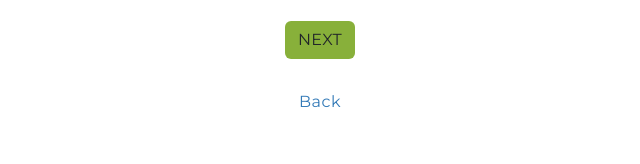
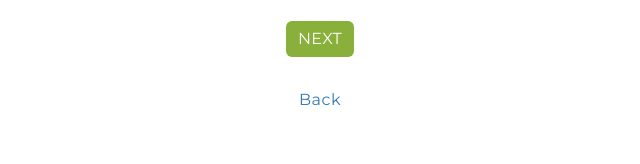
Before and after one commit to ZuhaibHunzai/spring-loans, a plain HTML site: page tabs.html in a window 1280 px wide. Shown: the part 568-732 px from the top of the page, 320-960 px from the left. Drawn offline with nearby package versions, Linux system fonts and the light colour scheme.

Commit message:
change button color

```diff
--- a/styles/tabs.css
+++ b/styles/tabs.css
@@ -71,8 +71,8 @@
   border-radius: 16px;
   padding: 11px 30px;
   outline: none;
-  border: #88b03a;
-  color: #fff;
+  border: #88b03a !important;
+  color: #fff !important;
   font-size: 20px;
   cursor: pointer;
   letter-spacing: 0.25px;
```
